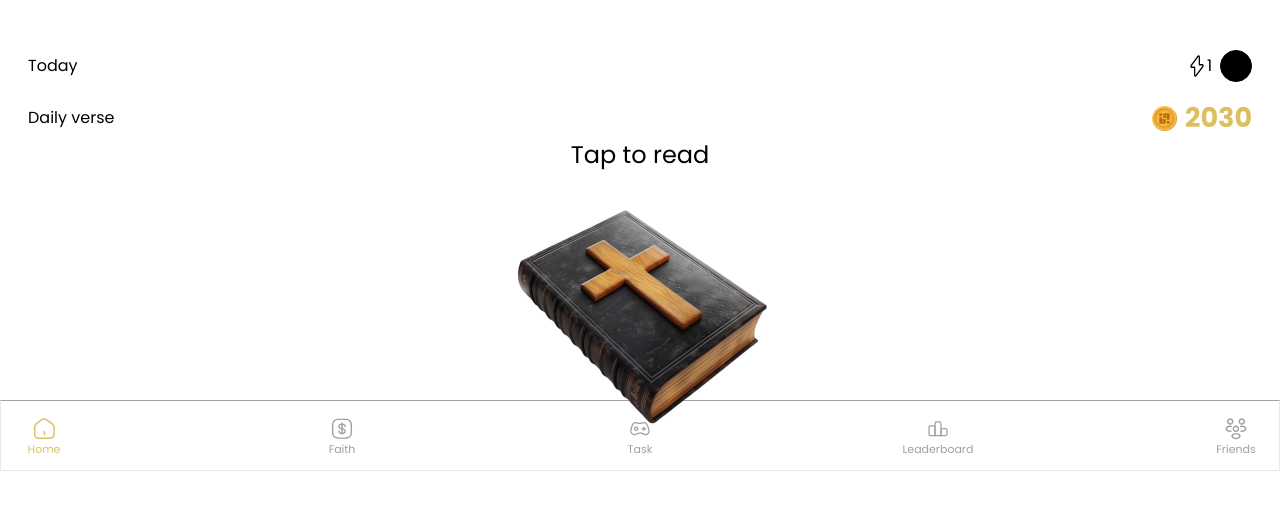
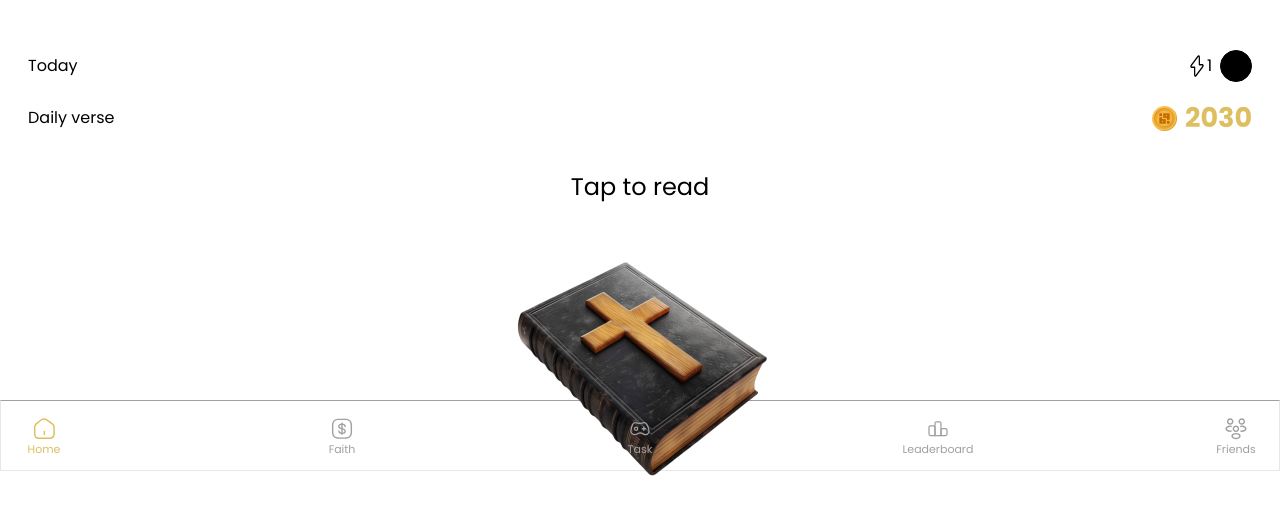
Before and after one commit to SamsonI95/christville-app, a React (Vite) app: page /app/page-1 in a window 1280 px wide. Shown: the top 514 px of the page. Built offline with nearby package versions, Linux system fonts and the light colour scheme; a web font is replaced by a local one.

Commit message:
Home page - final phase

```diff
--- a/src/Pages/AppPages/HomePage.jsx
+++ b/src/Pages/AppPages/HomePage.jsx
@@ -55,7 +55,7 @@ const HomePage = () => {
     <div className="flex flex-col h-[50vh] font-Poppins px-[28px]">
       <TopLayer />
       <section className="flex flex-col items-center gap-4">
-        <h3 className="text-2xl">Tap to read</h3>
+        <h3 className="text-2xl mt-8 mb-5">Tap to read</h3>
         {/* When image is clicked, fetch Bible verse */}
         <button onTouchStart={fetchBibleVerse} onClick={fetchBibleVerse}>
           <img src={imageSrc} alt="Bible" className="cursor-pointer" go />
```
